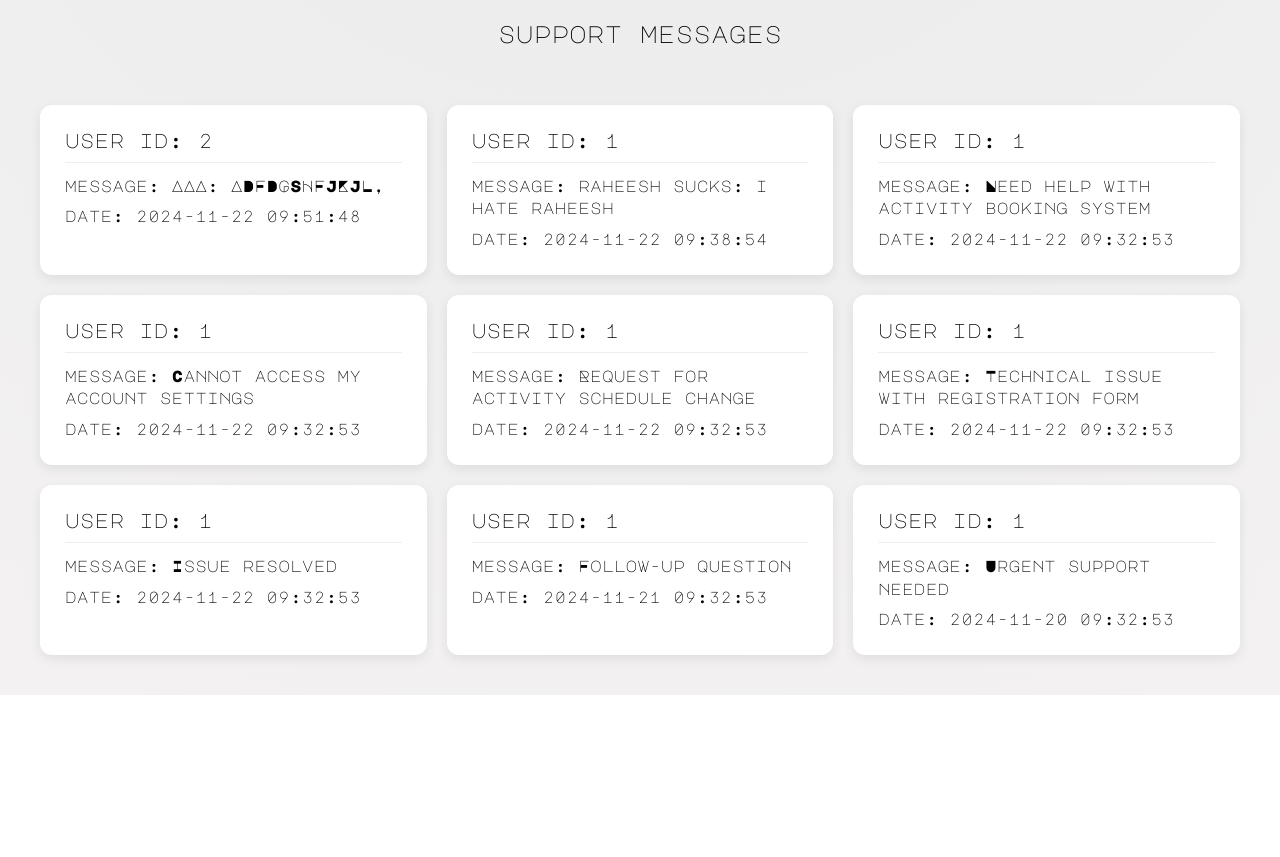
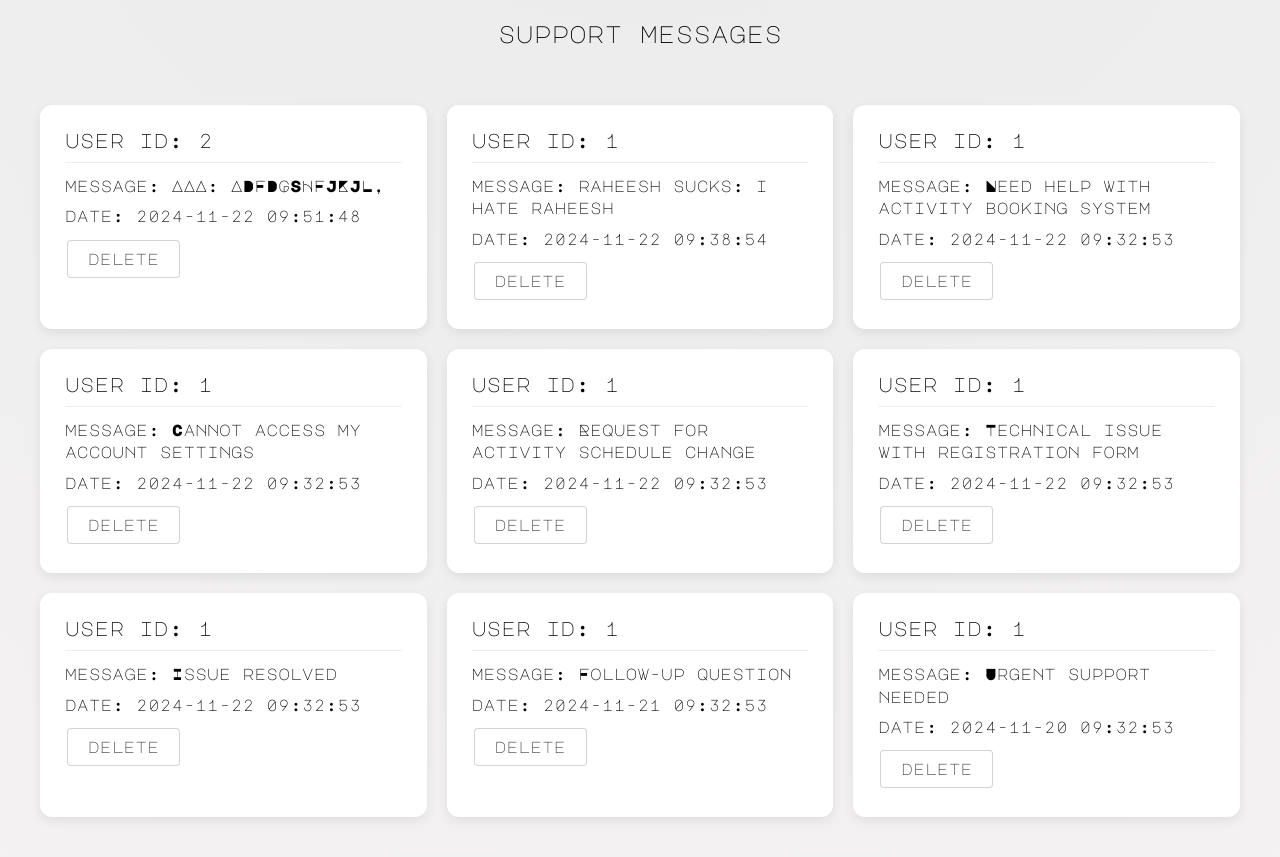
Before and after one commit to 23knightst813/Coder-Dojo, a Flask app: page /admin in a window 1280 px wide. Shown: the part 1643-2500 px from the top of the page. Before the commit the page ends 2338 px from the top, so only its background shows below. Run offline with Flask 2, Linux system fonts and the light colour scheme; a user stored in the database is signed in; data comes from the database, SQL or seed files in the repository; both versions use the stored data as it was after the commit; some web fonts are replaced.

Commit message:
Added support message deletions as well as a gitignore

```diff
--- a/flaskr/app.py
+++ b/flaskr/app.py
@@ -449,6 +449,20 @@ def delete_session(booking_id):
     flash('Session deleted successfully!', 'success')
     return redirect(url_for('admin'))
 
+@app.route('/admin/delete_support/<int:support_id>', methods=['POST'])
+def delete_support(support_id):
+    if 'email' not in session or not session.get('is_admin'):
+        flash('Access denied: Admin privileges required', 'error')
+        return redirect(url_for('login'))
+
+    conn = get_db_connection()
+    cursor = conn.cursor()
+    cursor.execute('DELETE FROM support WHERE support_id = ?', (support_id,))
+    conn.commit()
+    conn.close()
+
+    flash('Support message deleted successfully!', 'success')
+    return redirect(url_for('admin'))
 
     if 'email' not in session or not session.get('is_admin'):
         flash('Access denied: Admin privileges required', 'error')
--- a/flaskr/templates/admin.html
+++ b/flaskr/templates/admin.html
@@ -90,6 +90,9 @@
           <div class="session-info">
             <p><strong>message:</strong> {{ message[2] }}</p>
             <p><strong>date:</strong> {{ message[3] }}</p>
+            <form method="post" action="{{ url_for('delete_support', support_id=message[0]) }}">
+              <button type="submit" class="btn">delete</button>
+            </form>
           </div>
         </div>
       {% endfor %}
```
Also changed, not shown: dojo.db, 2 other files.
